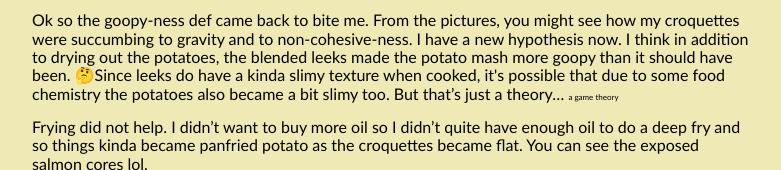
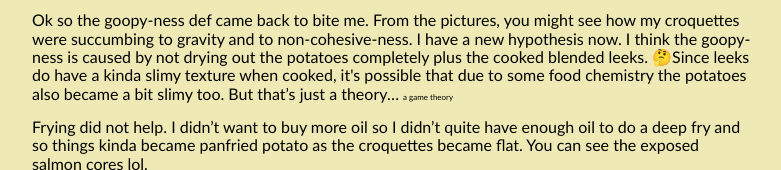
Before and after one commit to jayleenli/jayleenli.github.io, a plain HTML site: page docs/PotatoJourney.html in a window 1280 px wide. Shown: the part 2559-2729 px from the top of the page, without its empty margins (24-805 px from the left). Drawn offline with Linux system fonts and the light colour scheme.

Commit message:
Fix wording of sentence in potato journey

```diff
--- a/docs/PotatoJourney.html
+++ b/docs/PotatoJourney.html
@@ -233,7 +233,7 @@
 												<span class="c1"></span>
 											</p>
 											<p class="c5">
-												<span class="c3">Ok so the goopy-ness def came back to bite me. From the pictures, you might see how my croquettes were succumbing to gravity and to non-cohesive-ness. I have a new hypothesis now. I think in addition to drying out the potatoes, the blended leeks made the potato mash more goopy than it should have been. &#129300;Since leeks do have a kinda slimy texture when cooked, it&#39;s possible that due to some food chemistry the potatoes also became a bit slimy too. But that&rsquo;s just a theory&hellip; </span>
+												<span class="c3">Ok so the goopy-ness def came back to bite me. From the pictures, you might see how my croquettes were succumbing to gravity and to non-cohesive-ness. I have a new hypothesis now. I think the goopy-ness is caused by not drying out the potatoes completely plus the cooked blended leeks. &#129300;Since leeks do have a kinda slimy texture when cooked, it&#39;s possible that due to some food chemistry the potatoes also became a bit slimy too. But that&rsquo;s just a theory&hellip; </span>
 												<span class="c21">a game theory</span>
 											</p>
 											<p class="c0">
```
